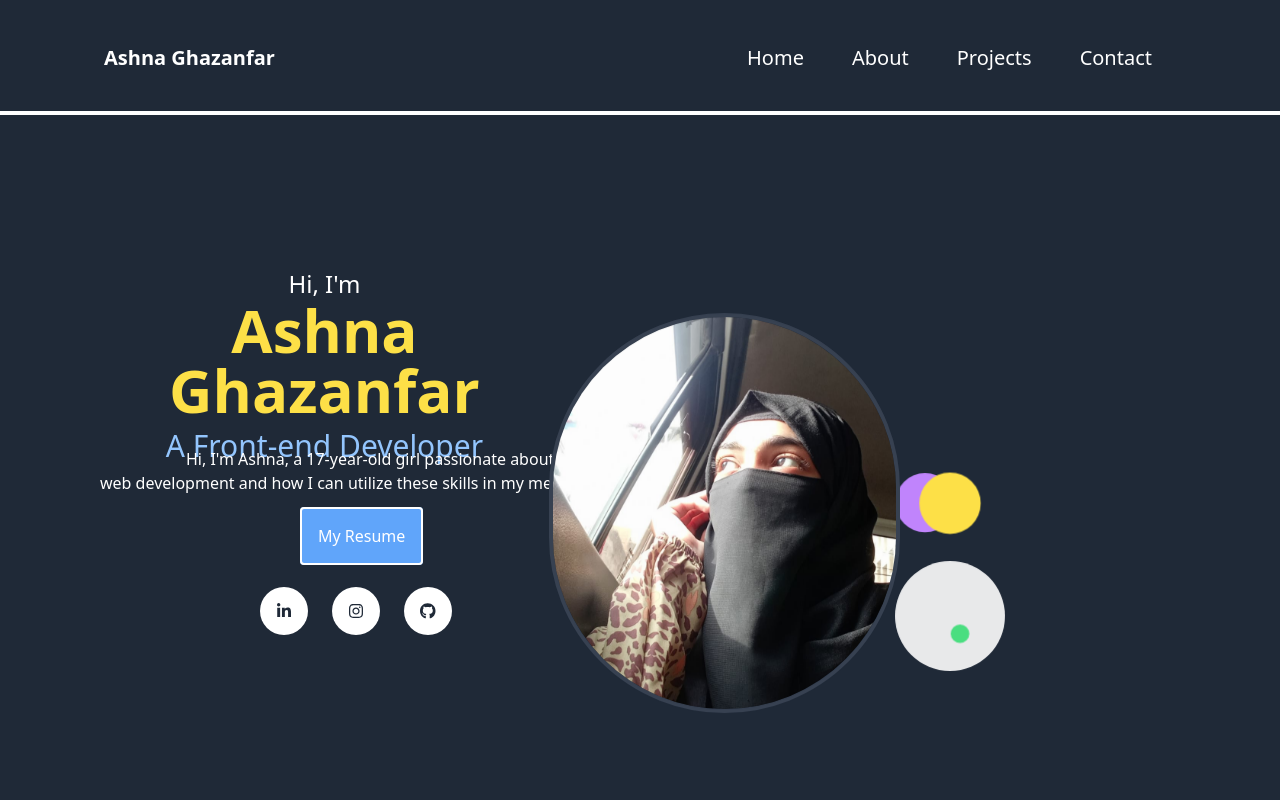
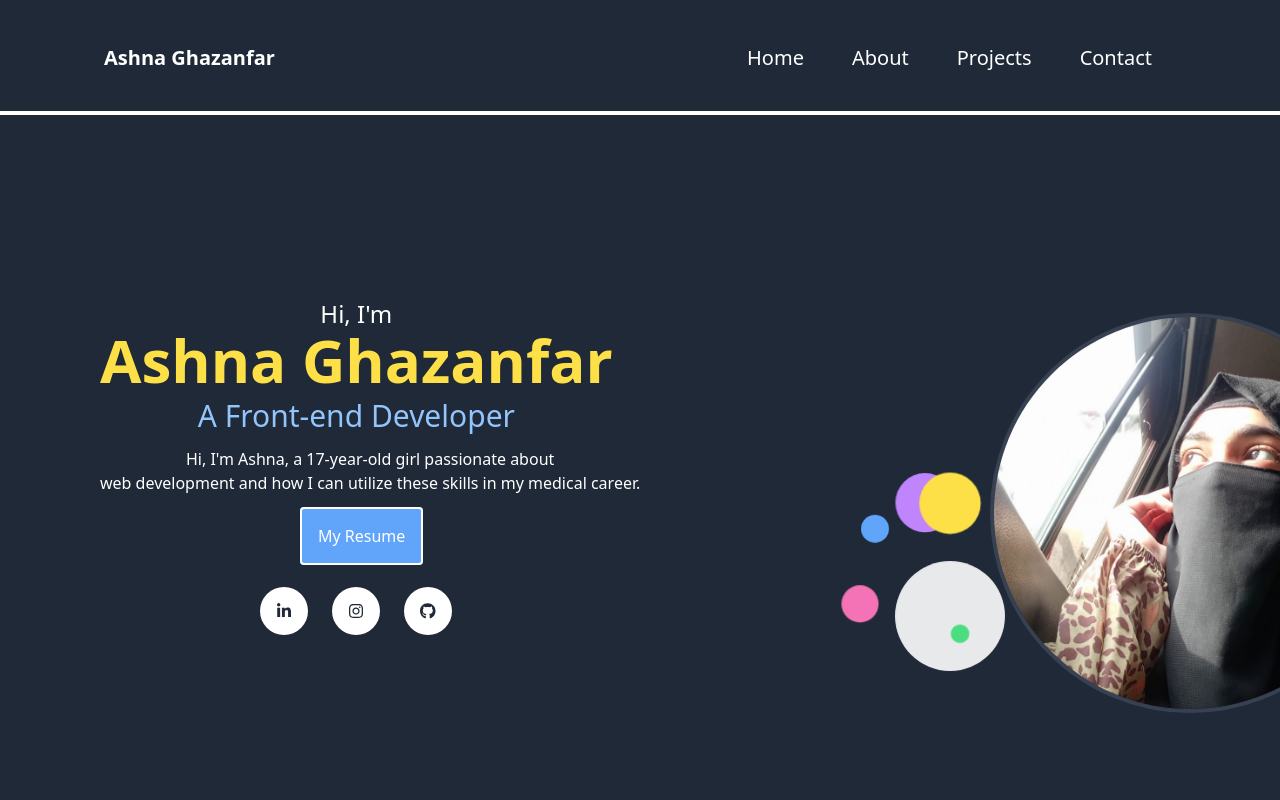
Before and after one commit to Syedaashnaghazanfar/syeda-portfolio-tailwind, a Next.js app: page / in a window 1280 px wide. Shown: the top 800 px of the page. Built offline with nearby package versions, Linux system fonts and the light colour scheme.

Commit message:
Update page.tsx

```diff
--- a/src/app/page.tsx
+++ b/src/app/page.tsx
@@ -60,7 +60,7 @@ export default function Home() {
         <img
           src="images/mine2.jpg"
           alt="Profile"
-          className="rounded-full w-[400px] h-[400px] object-cover border-4 border-gray-700 animate-float z-10 relative mr-[380px]"
+          className="rounded-full w-[400px] h-[400px] object-cover border-4 border-gray-700 animate-float absolute ml-[990px]"
         />
 
         {/* Bubbles around the image */}
```
